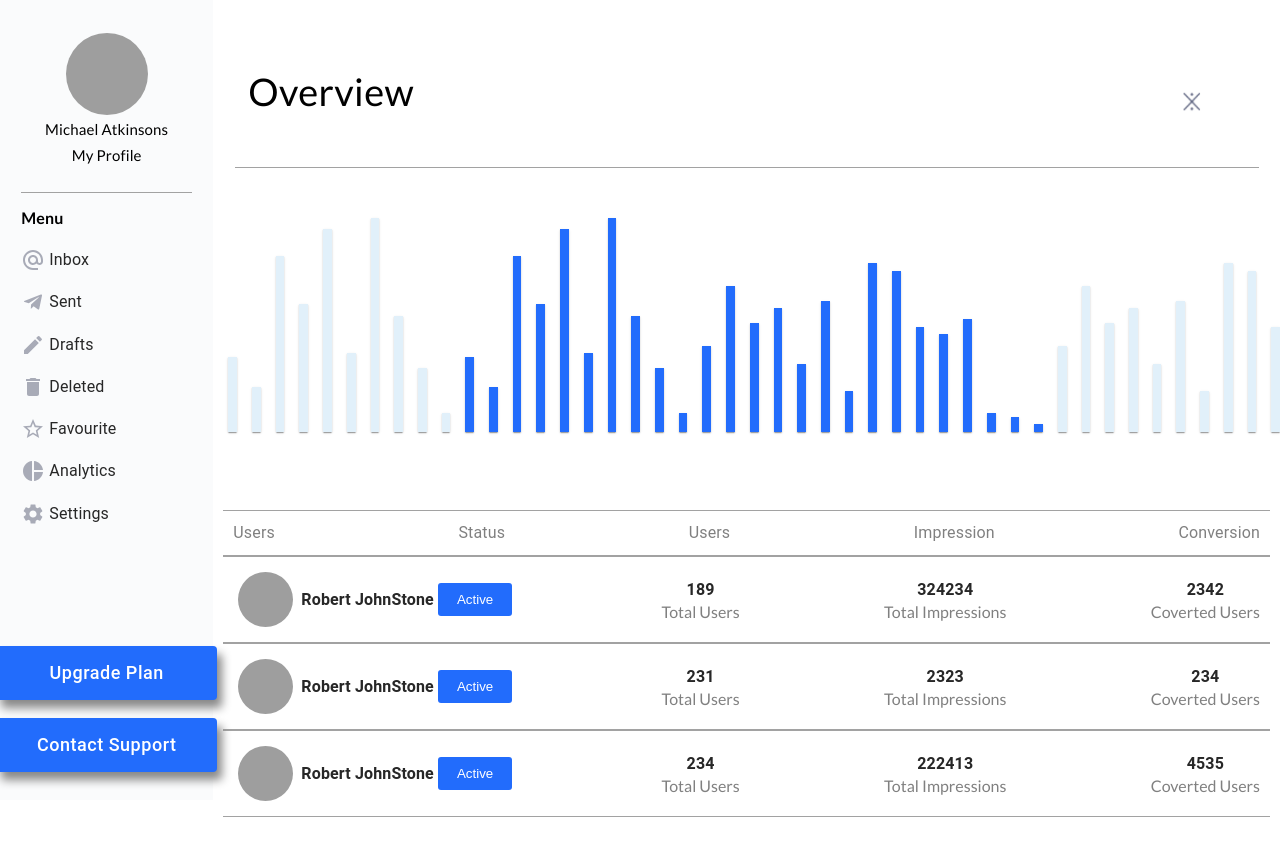
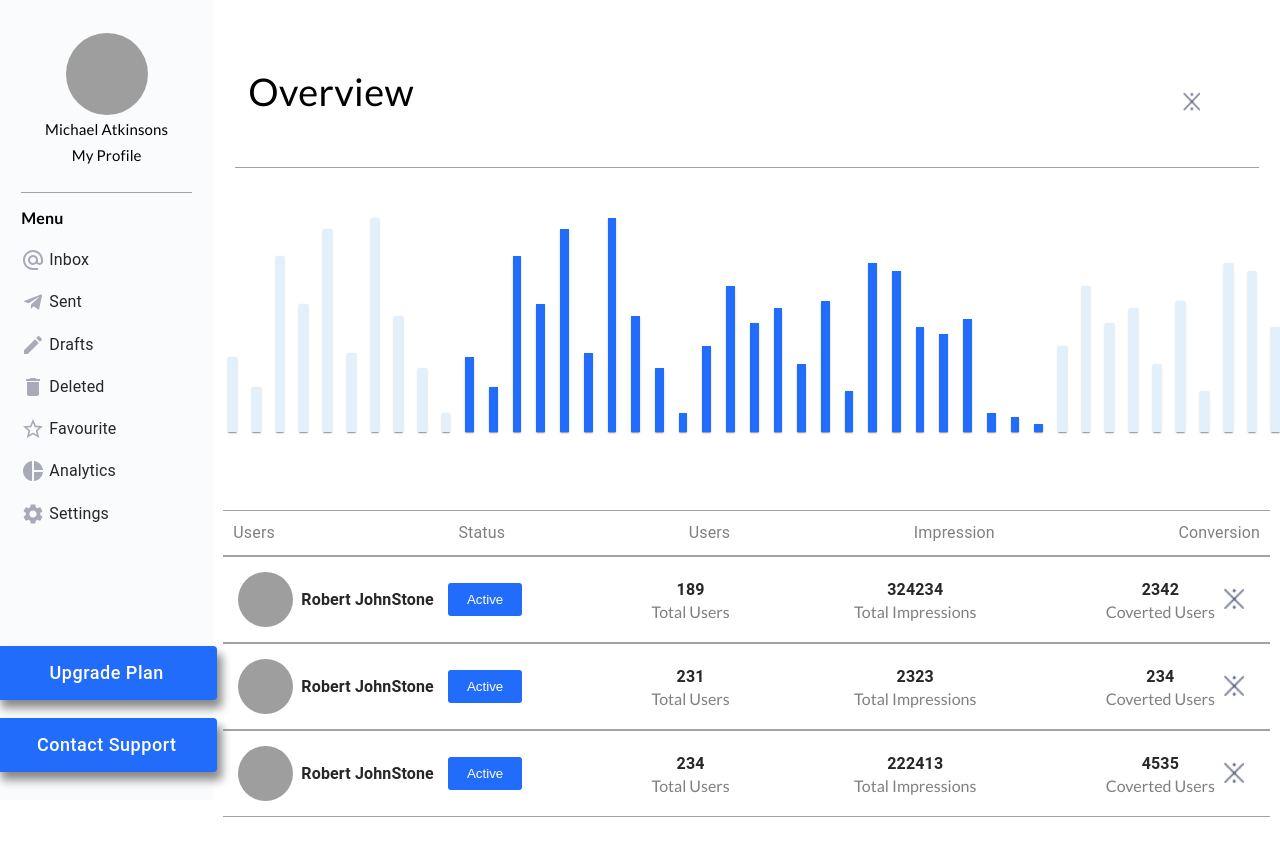
Before and after one commit to thenightking-94/react_analytics_dashboard, a React (Create React App) app: page / in a window 1280 px wide. Built offline with nearby package versions, Linux system fonts and the light colour scheme; grey boxes are pictures that could not be loaded.

Commit message:
code updates

```diff
--- a/src/CSS/background.css
+++ b/src/CSS/background.css
@@ -136,5 +136,5 @@
   display: block;
 }
 #btn_bot {
-  margin-left: -150px;
+  margin-left: -120px;
 }
--- a/src/components/Bottomsection.js
+++ b/src/components/Bottomsection.js
@@ -50,10 +50,14 @@ export default function BottomSection() {
                         <Typography className='typo_bot_name'>324234</Typography>
                         <p className='typo_bot_header'>Total Impressions</p>
                     </span>
+                    <span className='row_direc'>
                         <span className='col_direc'>
                             <Typography className='typo_bot_name'>2342</Typography>
                             <p className='typo_bot_header'>Coverted Users</p>
                         </span>
+                        <Avatar src={cross} />
+                    </span>
+
 
                 </div>
 
@@ -81,10 +85,15 @@ export default function BottomSection() {
                         <Typography className='typo_bot_name'>2323</Typography>
                         <p className='typo_bot_header'>Total Impressions</p>
                     </span>
+
+                    <span className='row_direc'>
                         <span className='col_direc'>
                             <Typography className='typo_bot_name'>234</Typography>
                             <p className='typo_bot_header'>Coverted Users</p>
                         </span>
+                        <Avatar src={cross} />
+                    </span>
+
 
                 </div>
 
@@ -98,24 +107,32 @@ export default function BottomSection() {
                             Robert JohnStone
                     </Typography>
                     </span>
+
                     <span className='row_direc' id='btn_bot'>
                         <button className="btnBot">
                             <p id="active">Active</p>
                             <p id="paused">Paused</p>
                         </button>
                     </span>
+
                     <span className='col_direc'>
                         <Typography className='typo_bot_name'>234</Typography>
                         <p className='typo_bot_header'>Total Users</p>
                     </span>
+
                     <span className='col_direc'>
                         <Typography className='typo_bot_name'>222413</Typography>
                         <p className='typo_bot_header'>Total Impressions</p>
                     </span>
+
+                    <span className='row_direc'>
                         <span className='col_direc'>
                             <Typography className='typo_bot_name'>4535</Typography>
                             <p className='typo_bot_header'>Coverted Users</p>
                         </span>
+                        <Avatar src={cross} />
+                    </span>
+
 
                 </div>
 
```
Also changed, not shown: 1 other file (tests, documents, lock files or other folders). Lines whose indentation alone changed are shown as unchanged.
